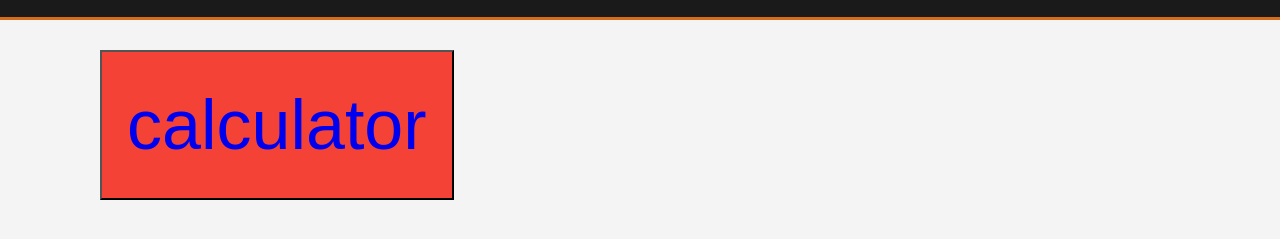
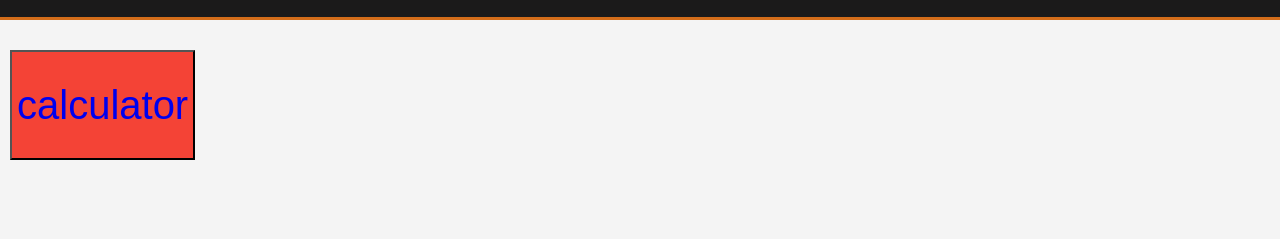
Before and after one commit to ibazeez/zeetech, a plain HTML site: page portfolio/project.html in a window 1280 px wide. Shown: the part 109-348 px from the top of the page. Drawn offline with Linux system fonts and the light colour scheme.

Commit message:
final project

```diff
--- a/portfolio/css/style.css
+++ b/portfolio/css/style.css
@@ -223,31 +223,21 @@ article#resume embed{
 /*****project****************************/
 #bt a{
     text-decoration: none;
-    font-size: 70px;
+    font-size: 40px;
     text-align: center;
 }
 
     #bt, #link a:visited {
-        margin: 30px 0 0 100px;
-        height: 150px;
-
+        margin: 30px 0 0 10px;
+        height: 110px;
         background-color: #f44336;
         color: white;
-        padding: 14px 25px;
+        padding: 14px 5px;
         text-align: center;
         text-decoration: none;
         display: inline-block;
       }
-
-    /* height: 200px;
-    width: 200px;
-    background-color: #00ff43;
-    border-radius: 20px; */
-
-
-
-
-/*****end project****************************/
+     /*****end project****************************/
 footer{
     padding-top: 10px;
     background: rgb(49, 42, 36);
```
